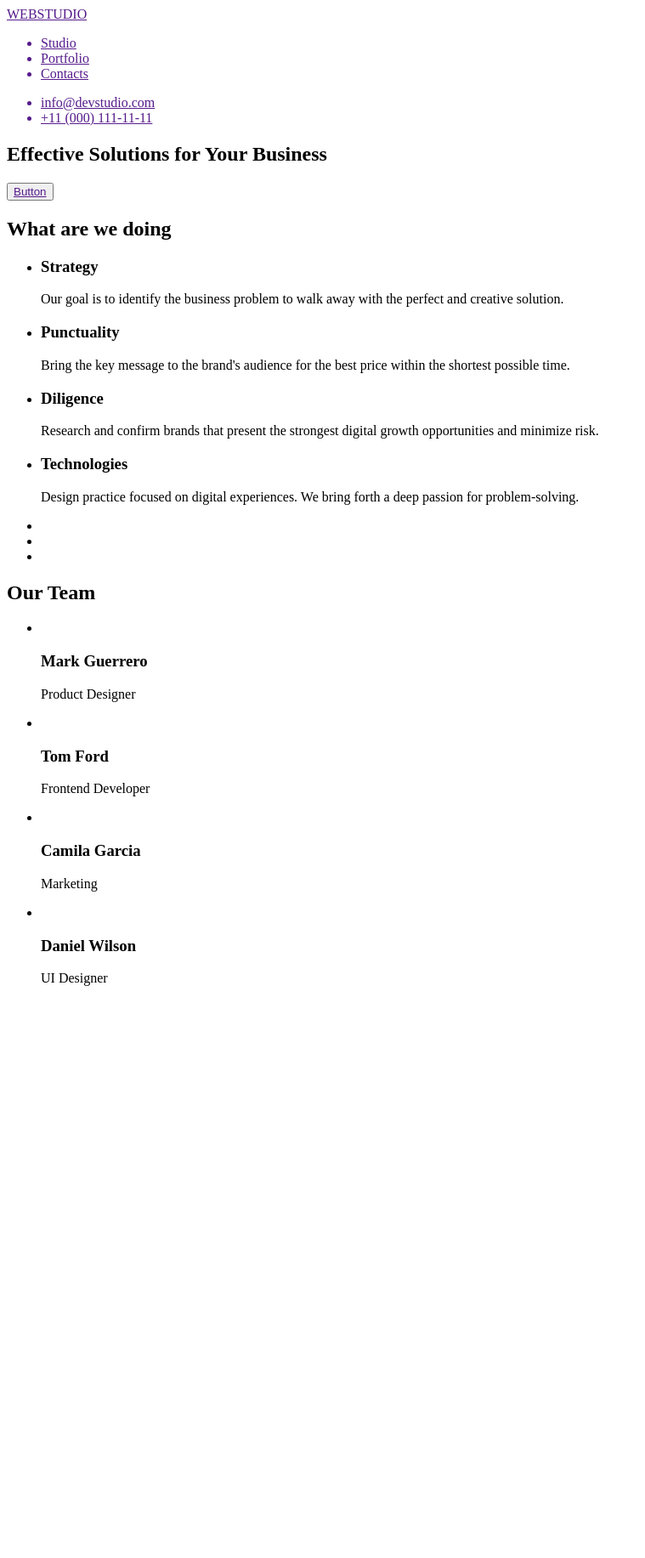
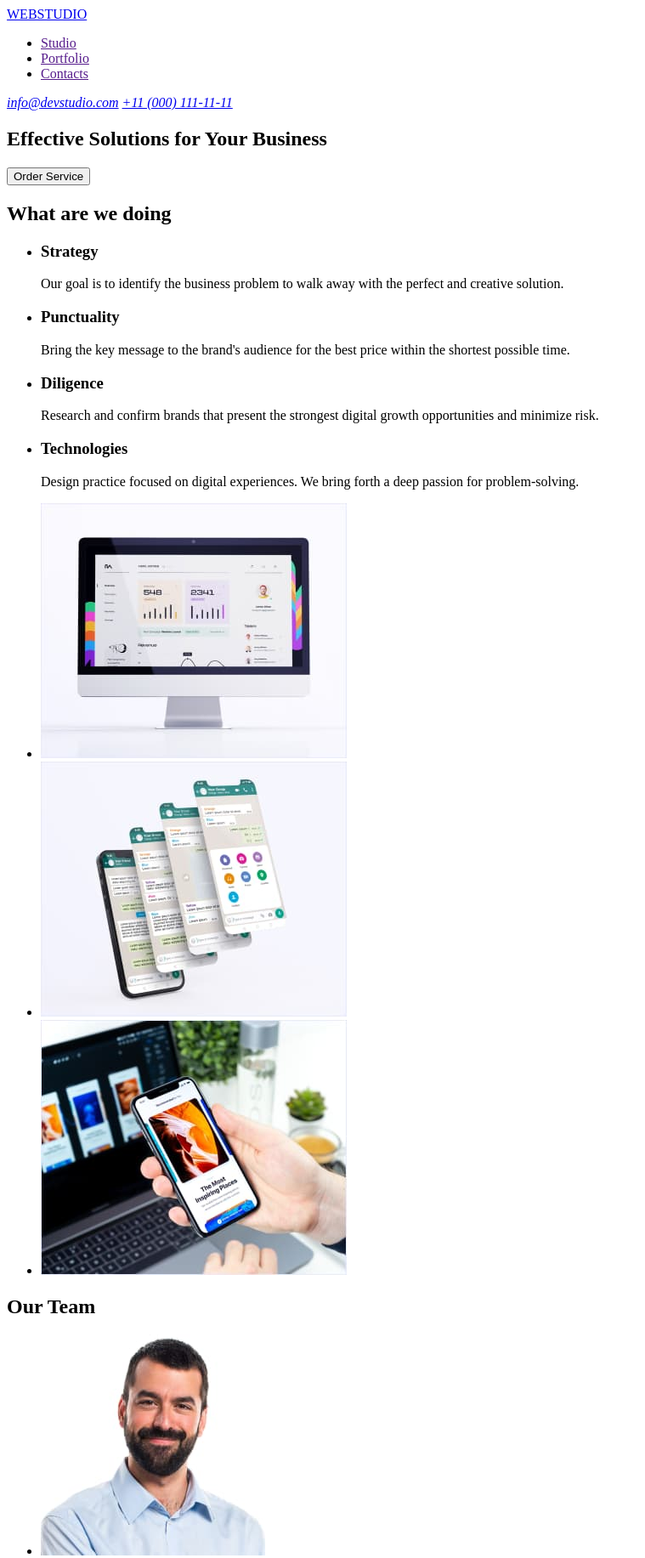
Before and after one commit to brizhak/goit-markup-hw-01, a plain HTML site: page index.html in a window 1280 px wide. Shown: the top 1833 px of the page at 85% size, without its empty margins (0-759 px from the left). Before the commit the page ends 1176 px from the top, so only its background shows below. Drawn offline with Linux system fonts and the light colour scheme.

Commit message:
home work 1

```diff
--- a/index.html
+++ b/index.html
@@ -4,27 +4,27 @@
     <meta charset="UTF-8">
     <meta http-equiv="X-UA-Compatible" content="IE=edge">
     <meta name="viewport" content="width=device-width, initial-scale=1.0">
-    <title>Document</title>
+    <title>Web Studio</title>
 </head>
 <body>
     <header>
-        <a href="">
-            WEBSTUDIO
-        </a>
-        <ul>
-            <a href=""><li>Studio</li></a>
-            <a href=""><li>Portfolio</li></a>
-            <a href=""><li>Contacts</li></a>
-        </ul>
-        <ul>
-            <a href=""><li>info@devstudio.com</li></a>
-            <a href=""><li>+11 (000) 111-11-11</li></a>
-        </ul>
+        <nav>
+            <a href="index.html">WEBSTUDIO</a>
+            <ul>
+                <li><a href="">Studio</a></li>
+                <li><a href="">Portfolio</a></li>
+                <li><a href="">Contacts</a></li>
+            </ul>
+        </nav>
+        <address>
+            <a href="mailto:info@devstudio.com">info@devstudio.com</a>
+            <a href="tel:+110001111111">+11 (000) 111-11-11</a>
+        </address>
     </header>
     <main>
         <section>
             <h1>Effective Solutions for Your Business</h1>
-            <button><a href="">Button</a></button>
+            <button>Order Service</button>
         </section>
         <section>
             <h2>What are we doing</h2>
@@ -47,31 +47,31 @@
                 </li>
             </ul>
             <ul>
-                <li><img src="" alt=""></li>
-                <li><img src="" alt=""></li>
-                <li><img src="" alt=""></li>
+                <li><img src="./images/desktop.jpg" alt="desktop" width="360"></li>
+                <li><img src="./images/phone.jpg" alt="phone" width="360"></li>
+                <li><img src="./images/desktop-and-phone.jpg" alt="desktop and phone" width="360"></li>
             </ul>
         </section>
         <section>
             <h2>Our Team</h2>
             <ul>
                 <li>
-                    <img src="" alt="">
+                    <img src="./images/mark.jpg" alt="Mark Guerrero" width="264">
                     <h3>Mark Guerrero</h3>
                     <p>Product Designer</p>
                 </li>
                 <li>
-                    <img src="" alt="">
+                    <img src="./images/tom.jpg" alt="Tom Ford" width="264">
                     <h3>Tom Ford</h3>
                     <p>Frontend Developer</p>
                 </li>
                 <li>
-                    <img src="" alt="">
+                    <img src="./images/gamila.jpg" alt="Camila Garcia" width="264">
                     <h3>Camila Garcia</h3>
                     <p>Marketing</p>
                 </li>
                 <li>
-                    <img src="" alt="">
+                    <img src="./images/daniel.jpg" alt="Daniel Wilson" width="264">
                     <h3>Daniel Wilson</h3>
                     <p>UI Designer</p>
                 </li>
@@ -79,7 +79,8 @@
         </section>
     </main>
     <footer>
-
+        <a href="index.html">WEBSTUDIO</a>
+        <p>Increase the flow of customers and sales for your business with digital marketing & growth solutions.</p>
     </footer>
 </body>
 </html>
```
Also changed, not shown: images/daniel.jpg (added), images/desktop-and-phone.jpg (added), images/desktop.jpg (added), images/gamila.jpg (added), images/mark.jpg (added), images/phone.jpg (added), images/tom.jpg (added).
